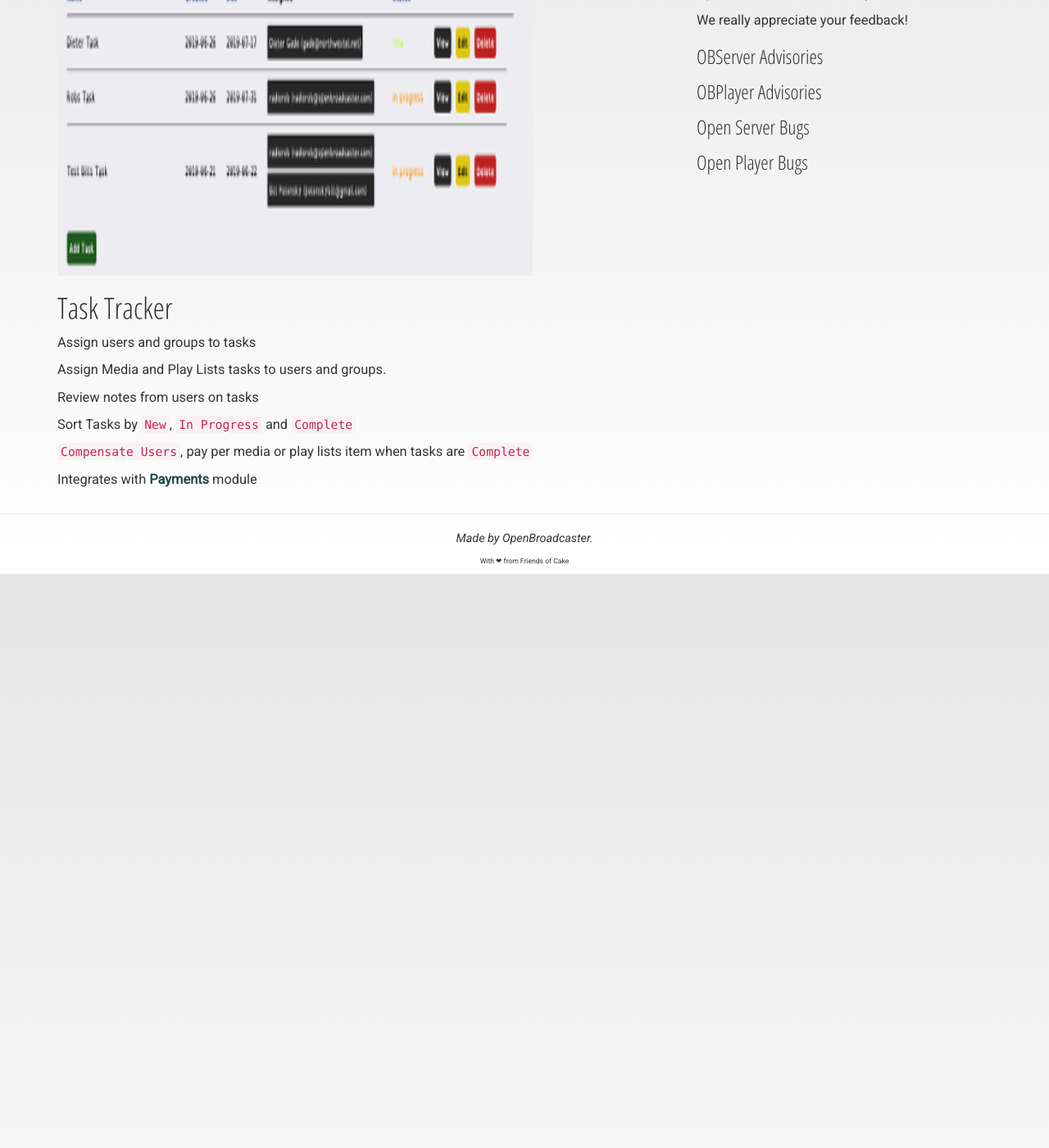
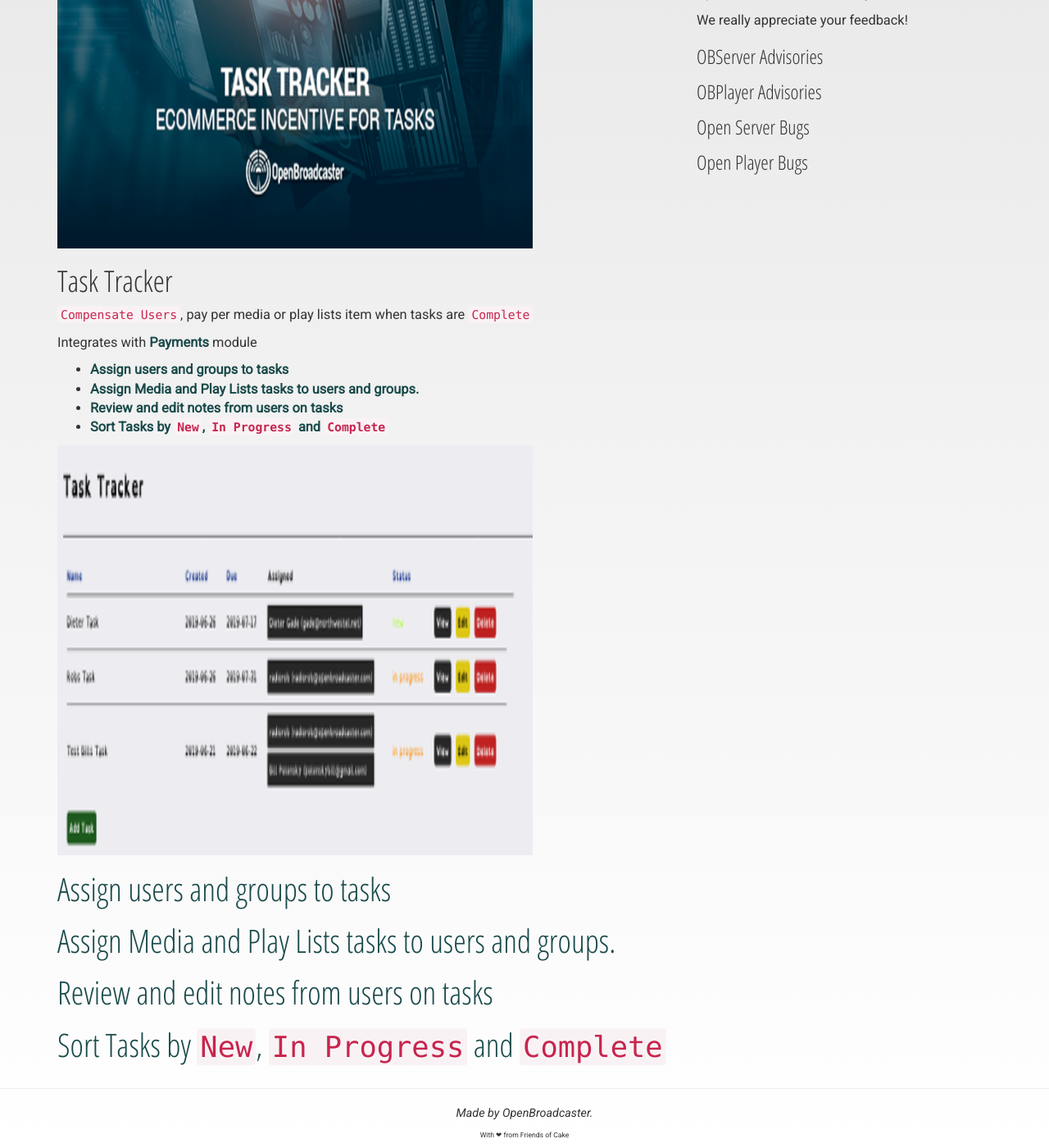
Before and after one commit to openbroadcaster/task-tracker, a Jekyll site: the page built from index.md, in a window 1280 px wide and 1400 px high, scrolled down 340 px. Shown: the whole window at 82% size. Built offline with Jekyll 4.4.1, drawn with Linux system fonts in a browser that asks for light colours.

Commit message:
Update index.md

```diff
--- a/index.md
+++ b/index.md
@@ -2,25 +2,24 @@
 layout: default
 title: index
 ---
-
-<br/>
-
-![ Task Tracker](img/task-tracker.png ){: .screenshot}
+![ Task Tracker](img/task-track.png ){: .screenshot}
 
 # Task Tracker
 {:.no_toc}
 
+`Compensate Users`, pay per media or play lists item when tasks are `Complete`
+
+Integrates with [Payments](https://github.com/openbroadcaster/payments/) module
+
 * TOC
 {:toc}
 
-Assign users and groups to tasks
+![ Task Tracker](img/task-tracker.png ){: .screenshot}
 
-Assign Media and Play Lists tasks to users and groups.
+## Assign users and groups to tasks
 
-Review notes from users on tasks
+## Assign Media and Play Lists tasks to users and groups.
 
-Sort Tasks by `New`, `In Progress` and `Complete`
+## Review and edit notes from users on tasks
 
-`Compensate Users`, pay per media or play lists item when tasks are `Complete`
-
-Integrates with [Payments](https://github.com/openbroadcaster/payments/) module
+## Sort Tasks by `New`, `In Progress` and `Complete`
```
